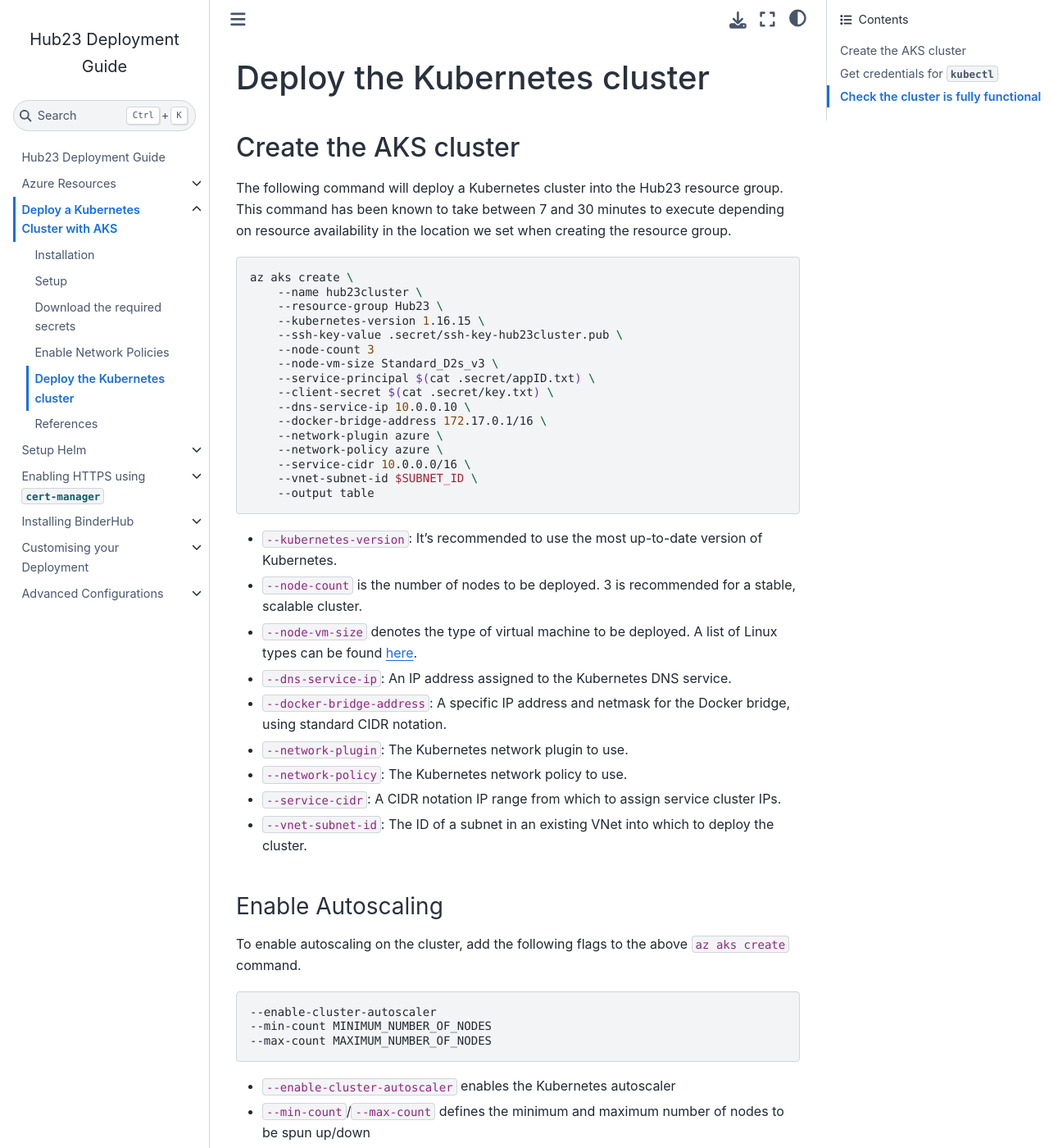
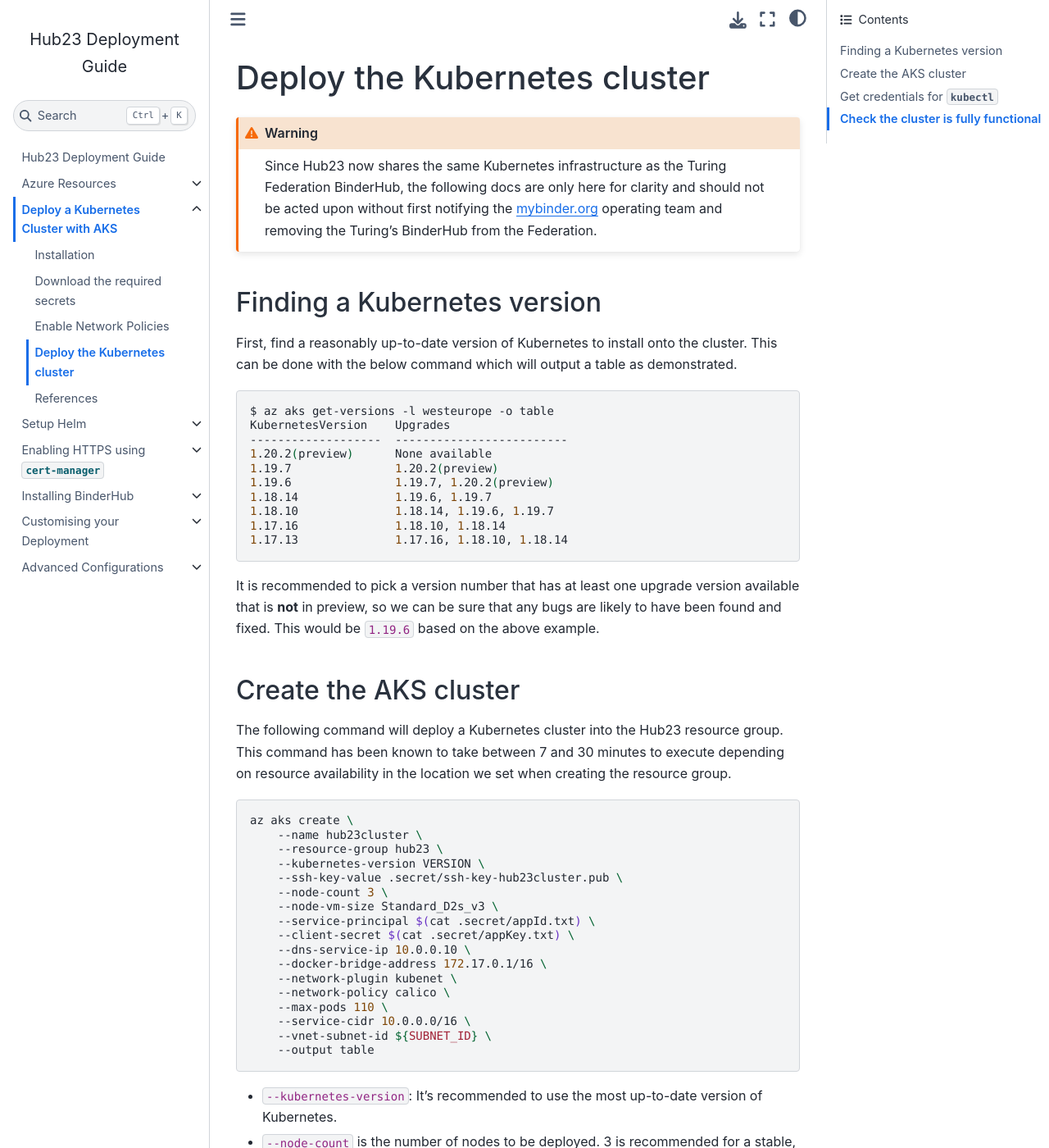
Before and after one commit to alan-turing-institute/hub23-deploy, a Jupyter Book: the page built from docs/deploy-k8s/az-aks-create.md, in a window 1280 px wide and 1400 px high. Shown: the whole window at 82% size. Built offline with Jupyter Book 1.0.4 settings and Sphinx 7.4.7 and the Sphinx Book theme 1.1.4, drawn with Linux system fonts in a browser that asks for light colours; some of the changed text lies outside the part shown.

Commit message:
Update k8s docs

````diff
--- a/docs/_toc.yml
+++ b/docs/_toc.yml
@@ -20,7 +20,6 @@
 - file: deploy-k8s/index
   sections:
   - file: deploy-k8s/install
-  - file: deploy-k8s/setup
   - file: deploy-k8s/download-secrets
   - file: deploy-k8s/network-policies
   - file: deploy-k8s/az-aks-create
--- a/docs/deploy-k8s/az-aks-create.md
+++ b/docs/deploy-k8s/az-aks-create.md
@@ -1,5 +1,30 @@
 (content:k8s:create)=
 # Deploy the Kubernetes cluster
+
+```{warning}
+Since Hub23 now shares the same Kubernetes infrastructure as the Turing Federation BinderHub, the following docs are only here for clarity and should not be acted upon without first notifying the mybinder.org operating team and removing the Turing's BinderHub from the Federation.
+```
+
+## Finding a Kubernetes version
+
+First, find a reasonably up-to-date version of Kubernetes to install onto the cluster.
+This can be done with the below command which will output a table as demonstrated.
+
+```bash
+$ az aks get-versions -l westeurope -o table
+KubernetesVersion    Upgrades
+-------------------  -------------------------
+1.20.2(preview)      None available
+1.19.7               1.20.2(preview)
+1.19.6               1.19.7, 1.20.2(preview)
+1.18.14              1.19.6, 1.19.7
+1.18.10              1.18.14, 1.19.6, 1.19.7
+1.17.16              1.18.10, 1.18.14
+1.17.13              1.17.16, 1.18.10, 1.18.14
+```
+
+It is recommended to pick a version number that has at least one upgrade version available that is **not** in preview, so we can be sure that any bugs are likely to have been found and fixed.
+This would be `1.19.6` based on the above example.
 
 ## Create the AKS cluster
 
@@ -9,19 +34,20 @@
 ```bash
 az aks create \
     --name hub23cluster \
-    --resource-group Hub23 \
-    --kubernetes-version 1.16.15 \
+    --resource-group hub23 \
+    --kubernetes-version VERSION \
     --ssh-key-value .secret/ssh-key-hub23cluster.pub \
-    --node-count 3
+    --node-count 3 \
     --node-vm-size Standard_D2s_v3 \
-    --service-principal $(cat .secret/appID.txt) \
-    --client-secret $(cat .secret/key.txt) \
+    --service-principal $(cat .secret/appId.txt) \
+    --client-secret $(cat .secret/appKey.txt) \
     --dns-service-ip 10.0.0.10 \
     --docker-bridge-address 172.17.0.1/16 \
-    --network-plugin azure \
-    --network-policy azure \
+    --network-plugin kubenet \
+    --network-policy calico \
+    --max-pods 110 \
     --service-cidr 10.0.0.0/16 \
-    --vnet-subnet-id $SUBNET_ID \
+    --vnet-subnet-id ${SUBNET_ID} \
     --output table
 ```
 
@@ -32,6 +58,8 @@
 - `--docker-bridge-address`: A specific IP address and netmask for the Docker bridge, using standard CIDR notation.
 - `--network-plugin`: The Kubernetes network plugin to use.
 - `--network-policy`: The Kubernetes network policy to use.
+- `--max-pods`: The maximum number of pods per node.
+  The Kubernetes API seems to struggle above 110 pods.
 - `--service-cidr`: A CIDR notation IP range from which to assign service cluster IPs.
 - `--vnet-subnet-id`: The ID of a subnet in an existing VNet into which to deploy the cluster.
 
@@ -74,11 +102,12 @@
 az aks nodepool add \
     --cluster-name hub23cluster \
     --name user \
-    --resource-group Hub23 \
-    --kubernetes-version 1.16.15 \
+    --resource-group hub23 \
+    --kubernetes-version VERSION \
+    --max-pods 110 \
     --node-count 3 \
     --node-vm-size Standard_D2s_v3 \
-    --vnet-subnet-id $SUBNET_ID \
+    --vnet-subnet-id ${SUBNET_ID} \
     --labels hub.jupyter.org/node-purpose=user \
     --output table
 ```
@@ -97,8 +126,8 @@
 
 ```bash
 rm .secret/ssh-key-hub23cluster.pub
-rm .secret/appID.txt
-rm .secret/key.txt
+rm .secret/appId.txt
+rm .secret/appKey.txt
 ```
 
 ## Get credentials for `kubectl`
````
Also changed, not shown: other parts of docs/deploy-k8s/az-aks-create.md (+1 -4 lines), docs/deploy-k8s/download-secrets.md (+5 -5 lines), docs/deploy-k8s/index.md (+4 -1 lines), docs/deploy-k8s/network-policies.md (+8 -4 lines), docs/deploy-k8s/refs.md (+2 -0 lines), docs/deploy-k8s/setup.md (deleted, +0 -46 lines).
